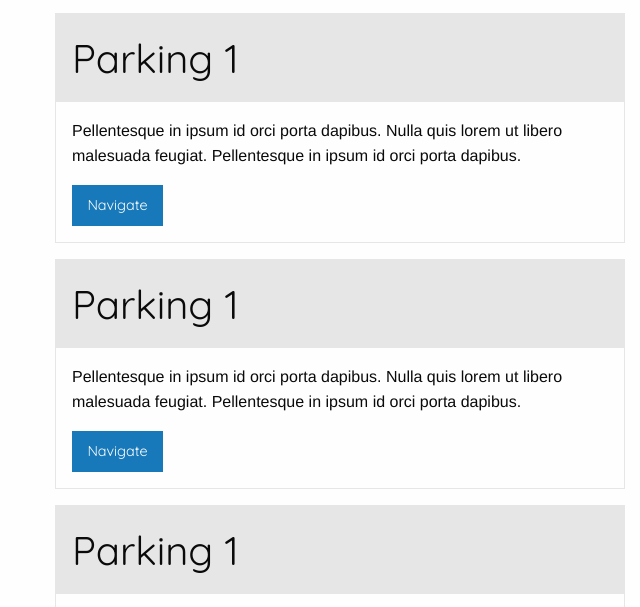
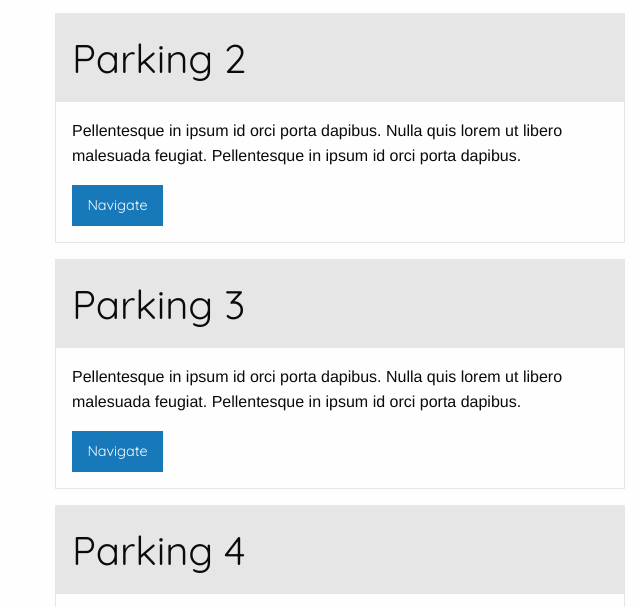
Before and after one commit to renilj47/HTML-CSS, a plain HTML site: page pages/freeparking.html in a window 1280 px wide. Shown: the part 397-1004 px from the top of the page, 0-640 px from the left. Drawn offline with Linux system fonts and the light colour scheme.

Commit message:
content changes, added icons

```diff
--- a/pages/freeparking.html
+++ b/pages/freeparking.html
@@ -64,7 +64,7 @@
                     </div>
                     <div class="card">
                         <div class="card-divider">
-                            <h2>Parking 1</h2>
+                            <h2>Parking 2</h2>
                         </div>
                         <div class="card-section">
                             <p>Pellentesque in ipsum id orci porta dapibus. Nulla quis lorem ut libero malesuada
@@ -75,7 +75,7 @@
                     </div>
                     <div class="card">
                         <div class="card-divider">
-                            <h2>Parking 1</h2>
+                            <h2>Parking 3</h2>
                         </div>
                         <div class="card-section">
                             <p>Pellentesque in ipsum id orci porta dapibus. Nulla quis lorem ut libero malesuada
@@ -86,7 +86,7 @@
                     </div>
                     <div class="card">
                         <div class="card-divider">
-                            <h2>Parking 1</h2>
+                            <h2>Parking 4</h2>
                         </div>
                         <div class="card-section">
                             <p>Pellentesque in ipsum id orci porta dapibus. Nulla quis lorem ut libero malesuada
```
Also changed, not shown: pages/paidparking.html (+3 -3 lines), pages/registration.html (+3 -3 lines), backupcodelines.txt (deleted).
